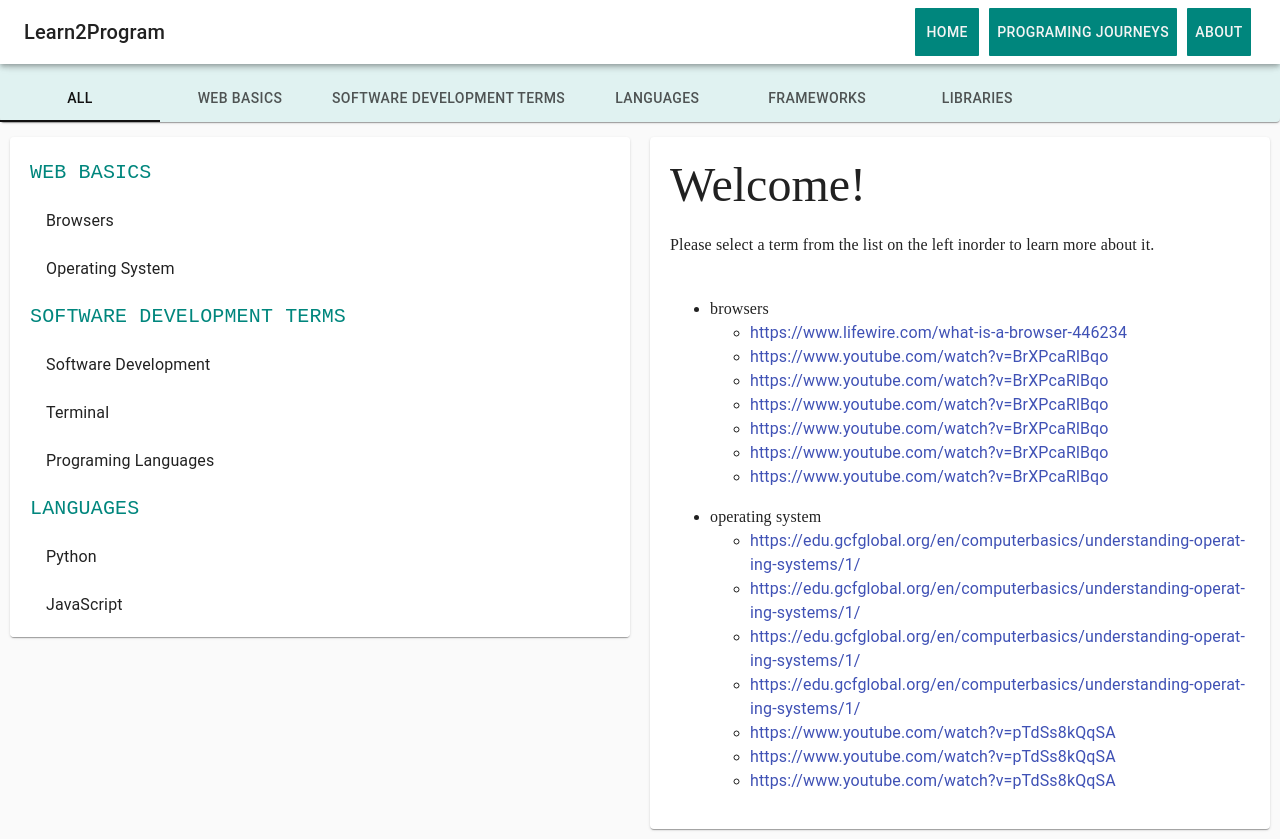
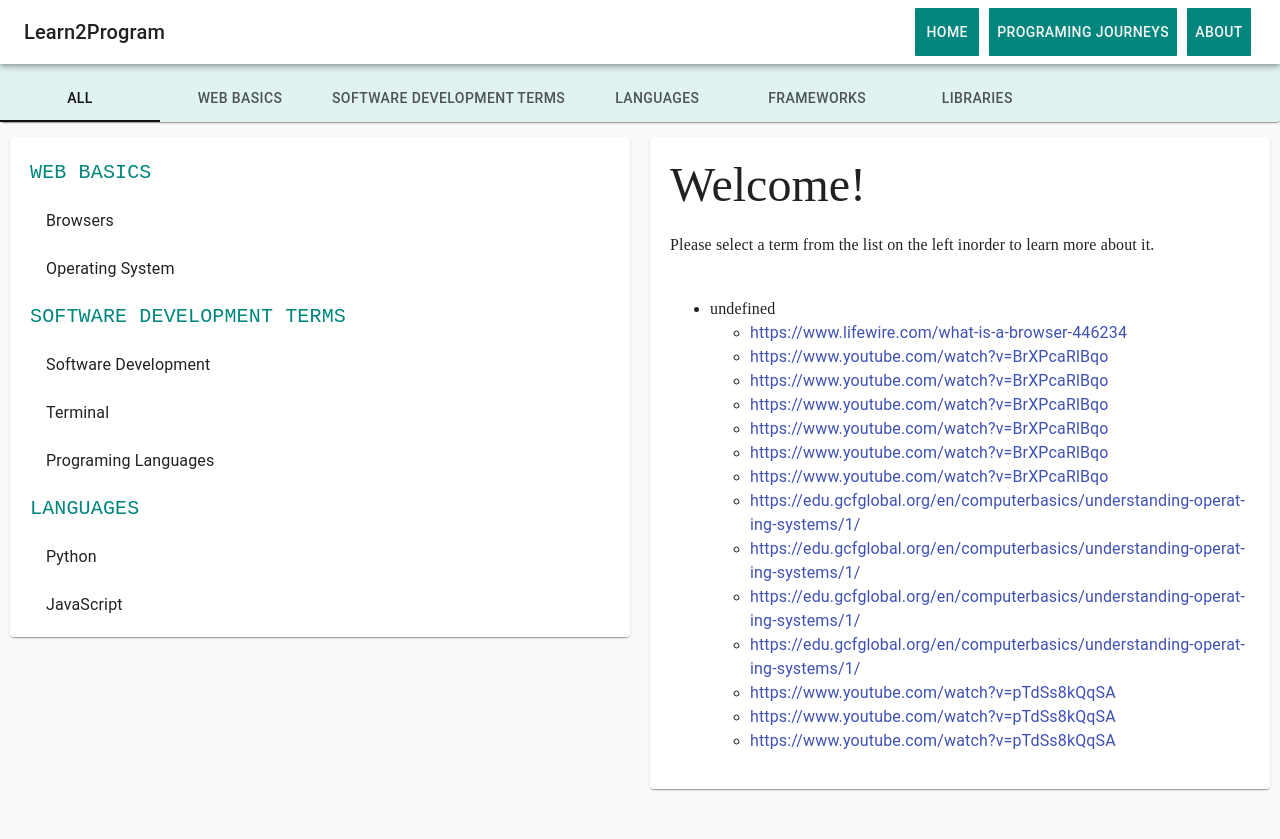
Before and after one commit to kristina-arezina/terms-2-program, a React (Create React App) app: page / in a window 1280 px wide. After the commit the page ends 800 px from the top, so only its background shows below. Built offline with nearby package versions, Linux system fonts and the light colour scheme.

Commit message:
i think it works

```diff
--- a/src/components/App.js
+++ b/src/components/App.js
@@ -11,6 +11,7 @@ export default class extends Component {
     state = {
         exercises,
         exercise: {},
+        link:{},
     }
 
 
--- a/src/components/Exercises/index.js
+++ b/src/components/Exercises/index.js
@@ -28,6 +28,16 @@ const styles = {
 
 export default ({
      links,
+    link: {
+        link1,
+        link2,
+        link3,
+        link4,
+        video1,
+        video2,
+        video3,
+        video4,
+    },
      exercises,
      category,
      onSelect,
@@ -35,15 +45,14 @@ export default ({
         id,
         title = "Welcome!",
         description ="Please select a term from the list on the left inorder to learn more about it.",
-         link,
-         video,
          resourse,
          description2,
      },
 }) =>
     <MediaQuery query="(max-width: 758px)">
         {matches =>
-            matches ? (<Grid container>
+            matches ? (
+                <Grid container>
                 <Grid item xs={12} >
                     <Paper style={styles.Paper1}>
 
@@ -57,12 +66,7 @@ export default ({
                             {description2}
                             {resourse}
 
-                            {links.map(([group,links ]) =>
-                                <ul>
-                                    <li>
-                                        {group}
 
-                                        {links.map(({link1, link2, link3, link4, video1, video2, video3}) =>
                                             <ul>
                                             <li>
                                                 <Link rel="noopener" variant="body1" href={link1} target="_blank">
@@ -90,10 +94,8 @@ export default ({
                                                 {video3}
                                             </Link></li>
                                         </ul>
-                                        )}
-                                    </li>
-                                </ul>
-                            )}
+
+
 
                         </Typography>
 
--- a/src/components/Layout/Home.js
+++ b/src/components/Layout/Home.js
@@ -37,13 +37,12 @@ export class Home extends Component {
         this.setState(({exercises}) => ({
             exercise: exercises. find(ex => ex.id ===id) }))
             this.setState(({links}) => ({
-                link: links.find(ex => ex.titles ===titles)
+                link: links.find(ex => ex.id ===id)
             }
             )
         )
+    }
 
-
-    }
 
     getLinksByTitles(){
         return Object.entries(
@@ -62,7 +61,7 @@ export class Home extends Component {
 
     render(){
         const exercises = this.getExercisesByMuscles(),
-            {catergory, exercise} = this.state
+            {catergory, exercise, link} = this.state
         const links = this.getLinksByTitles()
 
         return(
@@ -75,13 +74,13 @@ export class Home extends Component {
                     onSelect={this.handleCategorySelect}
                 />
                 <Exercises
-
                     exercise={exercise}
                     category={catergory}
                     exercises={exercises}
                     onSelect={this.handleExerciseSelect}
                     titles={titles}
                     links={links}
+                    link={link}
                 />
             </nav>
 
--- a/src/storeLink.js
+++ b/src/storeLink.js
@@ -4,7 +4,7 @@ export const titles = [
 
 export const links = [
     {
-        titles: 'browsers',
+        id: 'browsers',
         link1:'https://www.lifewire.com/what-is-a-browser-446234',
         link2:"https://www.youtube.com/watch?v=BrXPcaRlBqo",
         link3:"https://www.youtube.com/watch?v=BrXPcaRlBqo",
@@ -15,7 +15,7 @@ export const links = [
         video4:"https://www.youtube.com/watch?v=BrXPcaRlBqo",
     },
     {
-        titles: 'operating system',
+        id: 'operating system',
         link1:'https://edu.gcfglobal.org/en/computerbasics/understanding-operating-systems/1/',
         link2:"https://edu.gcfglobal.org/en/computerbasics/understanding-operating-systems/1/",
         link3:"https://edu.gcfglobal.org/en/computerbasics/understanding-operating-systems/1/",
```
